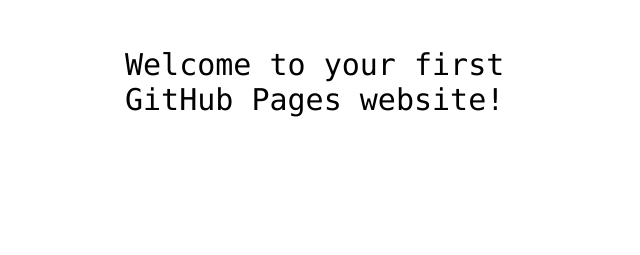
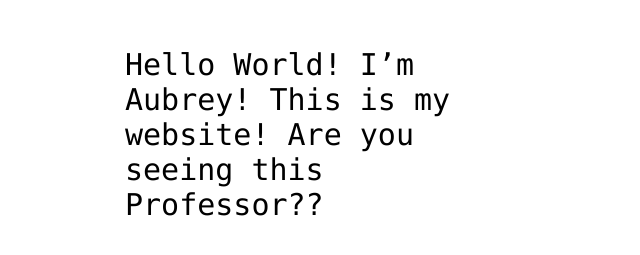
Before and after one commit to aubreyedmonds/aubreyedmonds.github.io, a plain HTML site: page index.html in a window 1280 px wide. Shown: the part 341-596 px from the top of the page, without its empty margins (315-955 px from the left). Drawn offline with Linux system fonts and the light colour scheme.

Commit message:
added introduction

```diff
--- a/index.html
+++ b/index.html
@@ -12,7 +12,7 @@
 <img src="https://octodex.github.com/images/daftpunktocat-thomas.gif" id="octocat" alt="octocat-gif" />
 
 <!-- Change this code here by copy and pasting your template on line 15 -->
-<p>Welcome to your first GitHub Pages website!</p>
+<p>Hello World! I’m Aubrey! This is my website! Are you seeing this Professor??</p>
 
 </body>
 </html>
```
